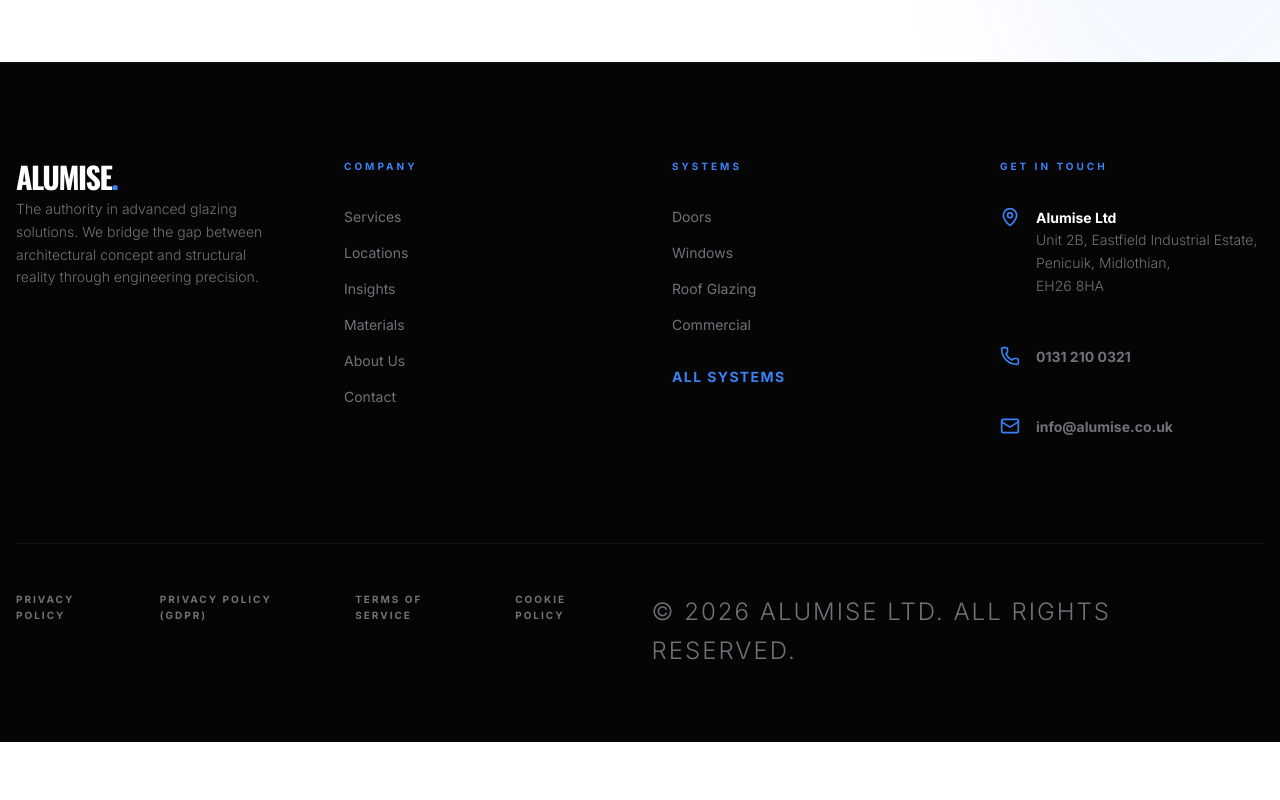
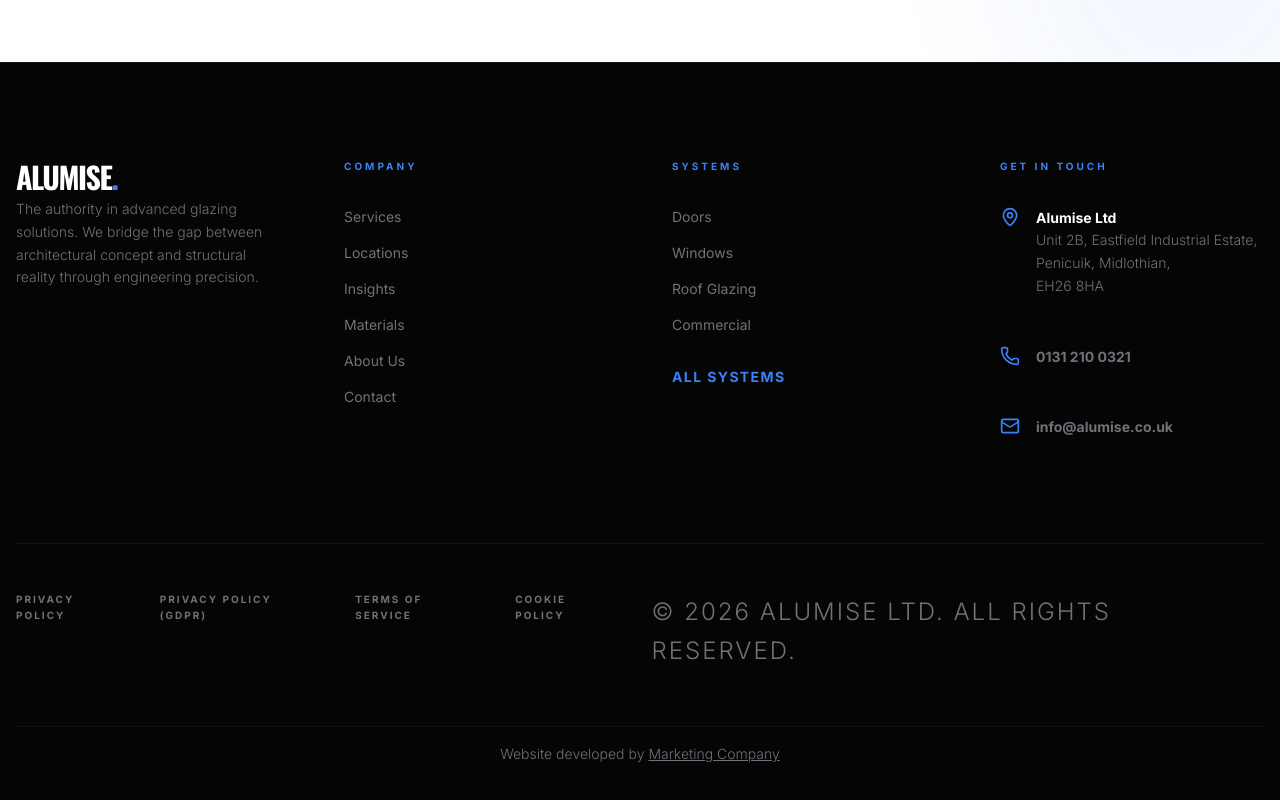
Before and after one commit to MarketingCo/alumise, a Next.js app: page / in a window 1280 px wide. Shown: the part 6890-7690 px from the top of the page. Before the commit the page ends 7632 px from the top, so only its background shows below. Built offline with nearby package versions, Linux system fonts and the light colour scheme.

Commit message:
design: remove affiliation content, standardise footer attribution

```diff
--- a/src/app/layout.tsx
+++ b/src/app/layout.tsx
@@ -5,7 +5,7 @@
 import Footer from "@/components/Footer";
 import WhatsAppBubble from "@/components/WhatsAppBubble";
 import SmoothScrollProvider from "@/components/SmoothScrollProvider";
-import NetworkPartners from "@/components/NetworkPartners";
+
 import CookieBanner from "@/components/CookieBanner";
 
 const inter = Inter({
@@ -134,7 +134,6 @@
         <SmoothScrollProvider>
           <Header />
           <main className="flex-grow">{children}</main>
-          <NetworkPartners />
           <Footer />
           <WhatsAppBubble />
         </SmoothScrollProvider>
--- a/src/components/Footer.tsx
+++ b/src/components/Footer.tsx
@@ -92,6 +92,12 @@
           </div>
           <p>&copy; {currentYear} Alumise Ltd. All Rights Reserved.</p>
         </div>
+
+        <div className="mt-8 py-4 text-center border-t border-white/5">
+          <p className="text-sm text-brand-grey">
+            Website developed by <a href="https://marketing-company.co.uk" target="_blank" rel="noopener noreferrer" className="underline hover:text-brand-blue transition-colors">Marketing Company</a>
+          </p>
+        </div>
       </div>
     </footer>
   );
```
